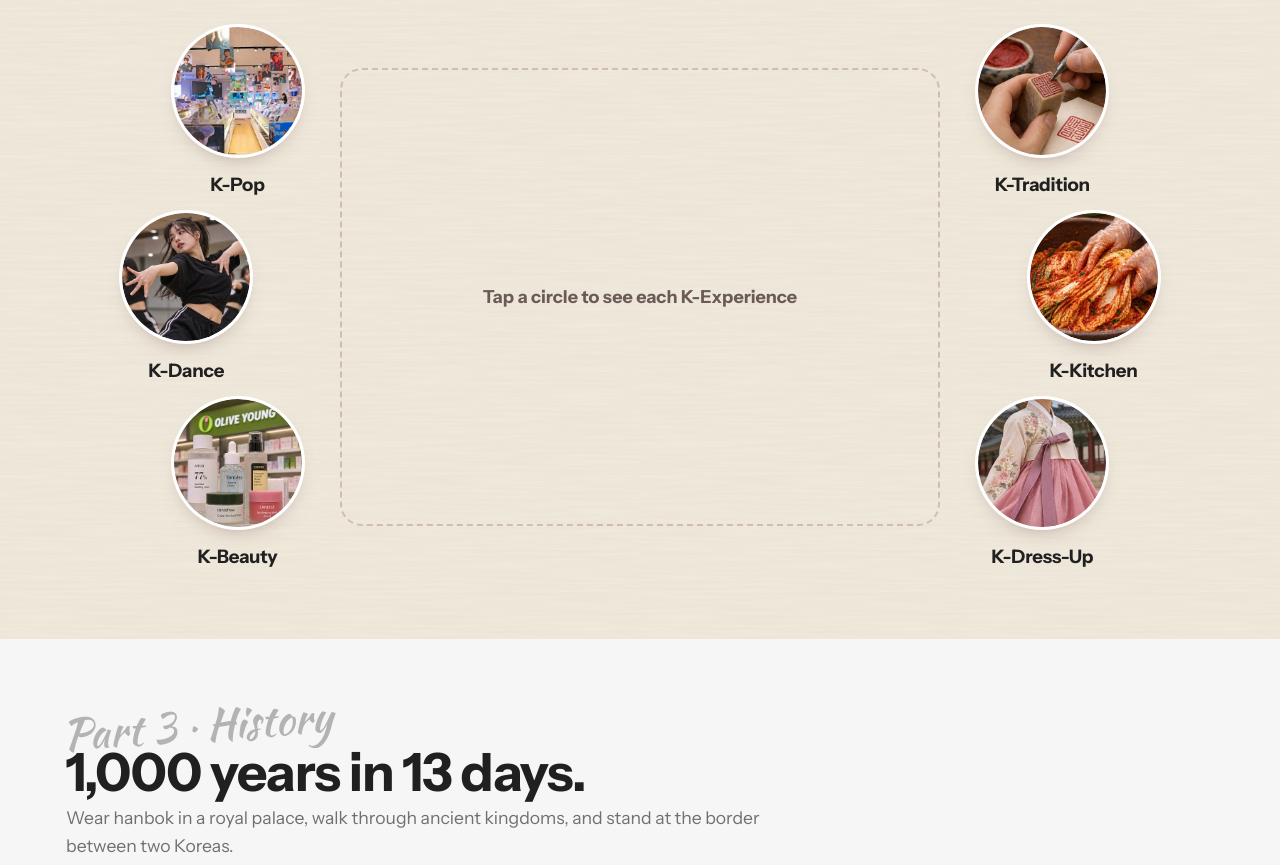
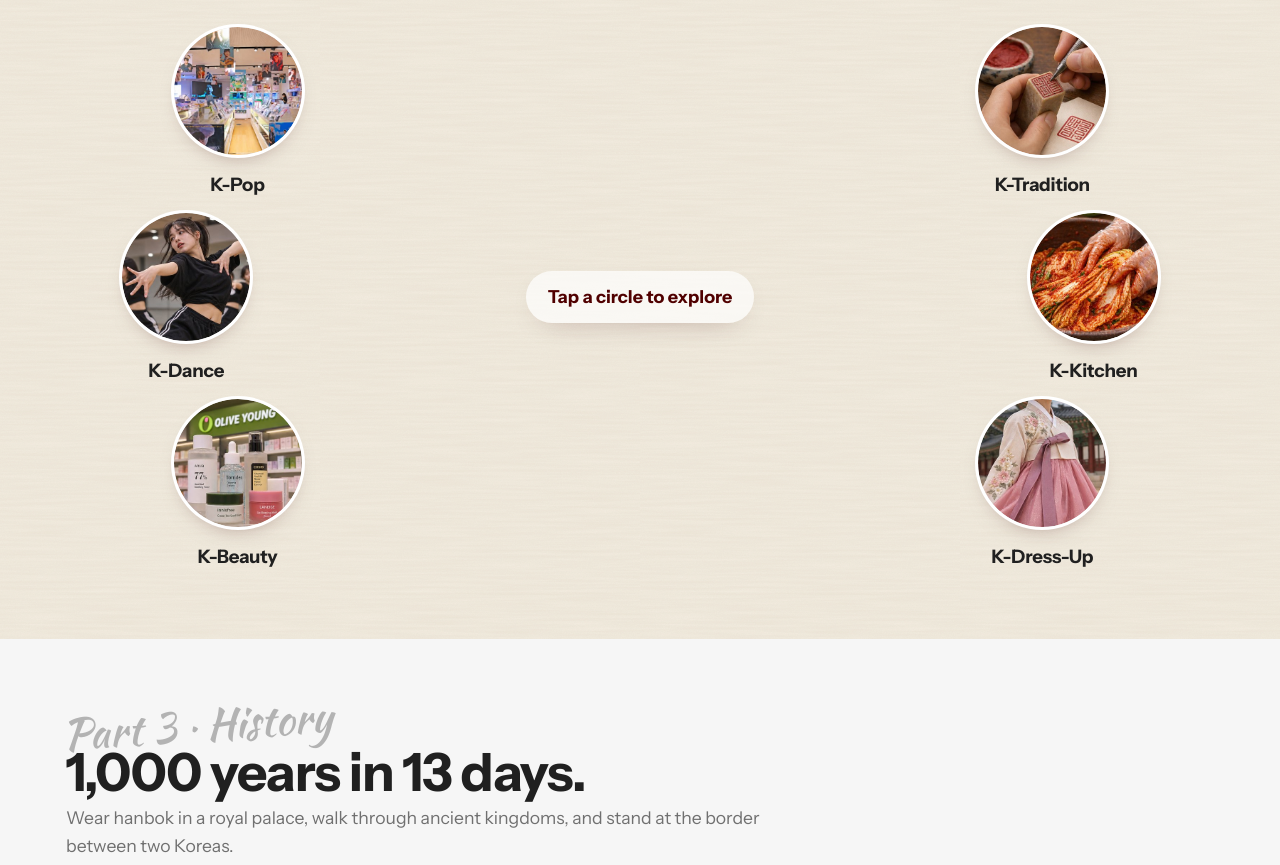
Before and after one commit to TAMUSAP/Korea, a plain HTML site: page index.html in a window 1280 px wide. Shown: the part 2538-3403 px from the top of the page. Drawn offline with Linux system fonts and the light colour scheme.

Commit message:
K-Experiences: replace dashed empty box with a soft hint pill
Co-Authored-By: Claude Opus 5.5 <noreply@anthropic.com>
Claude-Session: https://claude.ai/code/session_013jXBofp8PS4J1bKLzGiA4g

```diff
--- a/css/extra30.css
+++ b/css/extra30.css
@@ -378,9 +378,10 @@
 
 /* Orbit: card pops only when a circle is tapped */
 .ostage{position:relative}
-.ostage.is-empty{background:transparent;border:2px dashed rgba(80,0,0,.18);box-shadow:none}
+.ostage.is-empty{background:transparent;border-color:transparent;box-shadow:none}
 .ostage.is-empty .oimg,.ostage.is-empty .otx,.ostage.is-empty .ostclose{visibility:hidden}
-.ohint{display:none;position:absolute;inset:0;margin:0;place-items:center;text-align:center;padding:24px;font-weight:700;font-size:clamp(1rem,1.4vw,1.2rem);color:#6b5a55}
+.ohint{display:none;position:absolute;inset:0;margin:0;place-items:center;text-align:center;padding:24px;font-weight:700;font-size:clamp(1rem,1.4vw,1.2rem);color:#500000}
+.ohint span{display:inline-block;padding:12px 22px;border-radius:999px;background:rgba(255,255,255,.7);box-shadow:0 10px 30px -18px rgba(60,0,0,.45)}
 .ostage.is-empty .ohint{display:grid}
 .ostage.pop{animation:opop .45s cubic-bezier(.2,.8,.25,1.15)}
 @keyframes opop{from{opacity:0;transform:scale(.86) translateY(10px)}to{opacity:1;transform:none}}
--- a/js/extra17.js
+++ b/js/extra17.js
@@ -106,7 +106,7 @@ document.querySelectorAll('img[data-ph="smhq"]').forEach(i=>{i.src='img/smstore.
   b.innerHTML=`<span class="ocirc"><img src="${d.icon||'img/orbit-'+d.k+'.jpg'}" alt=""></span><span class="olbl">${d.n}</span>`;b.onclick=()=>sel(i,true);(i<3?L:R).appendChild(b);return b});
  let cur=-1,front=0,tt=0;
  function fillText(d){tx.querySelector('h3').textContent=d.n;tx.querySelector('.otl').textContent=d.tl;tx.querySelector('ul').innerHTML=d.li.map(x=>`<li>${x}</li>`).join('');cr.textContent=d.cr?'Photo: '+d.cr:'';cr.hidden=!d.cr}
- const hint=document.createElement('p');hint.className='ohint';hint.textContent='Tap a circle to see each K-Experience';st.appendChild(hint);
+ const hint=document.createElement('p');hint.className='ohint';hint.innerHTML='<span>Tap a circle to explore</span>';st.appendChild(hint);
  const xb=document.createElement('button');xb.type='button';xb.className='ostclose';xb.setAttribute('aria-label','Close');xb.innerHTML='&times;';xb.onclick=()=>close(true);st.appendChild(xb);
  function pop(){st.classList.remove('pop');void st.offsetWidth;st.classList.add('pop')}
  function close(focusBtn){if(cur<0)return;const was=cur;cur=-1;btns.forEach(b=>b.setAttribute('aria-pressed','false'));st.classList.remove('pop');st.classList.add('is-empty');if(focusBtn)btns[was].focus()}
```
